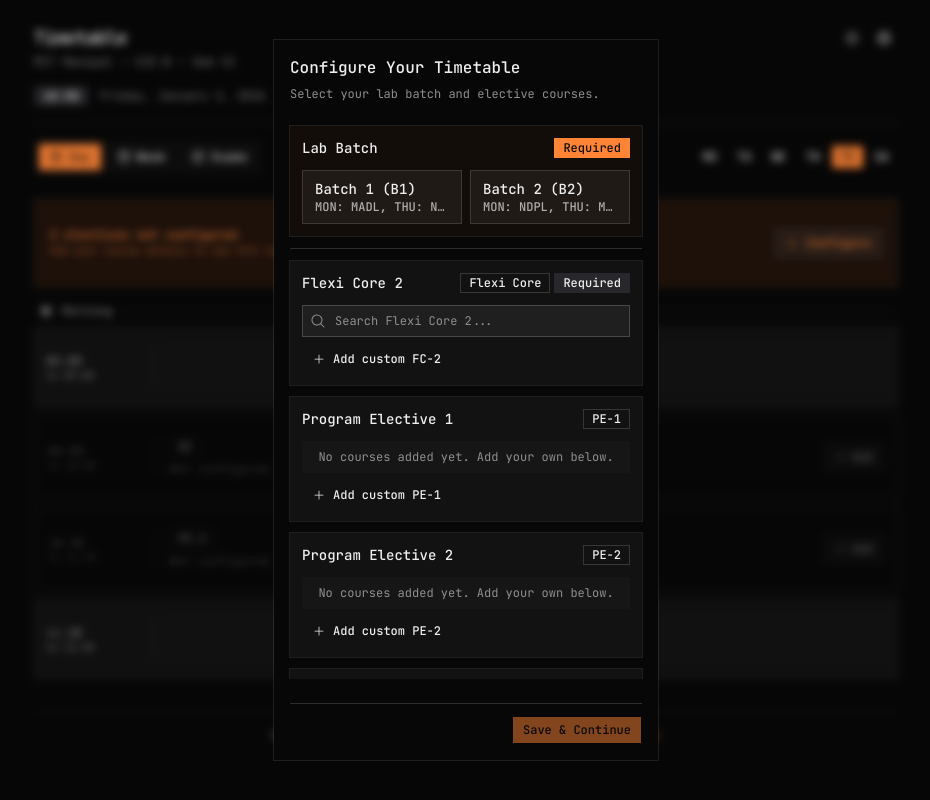
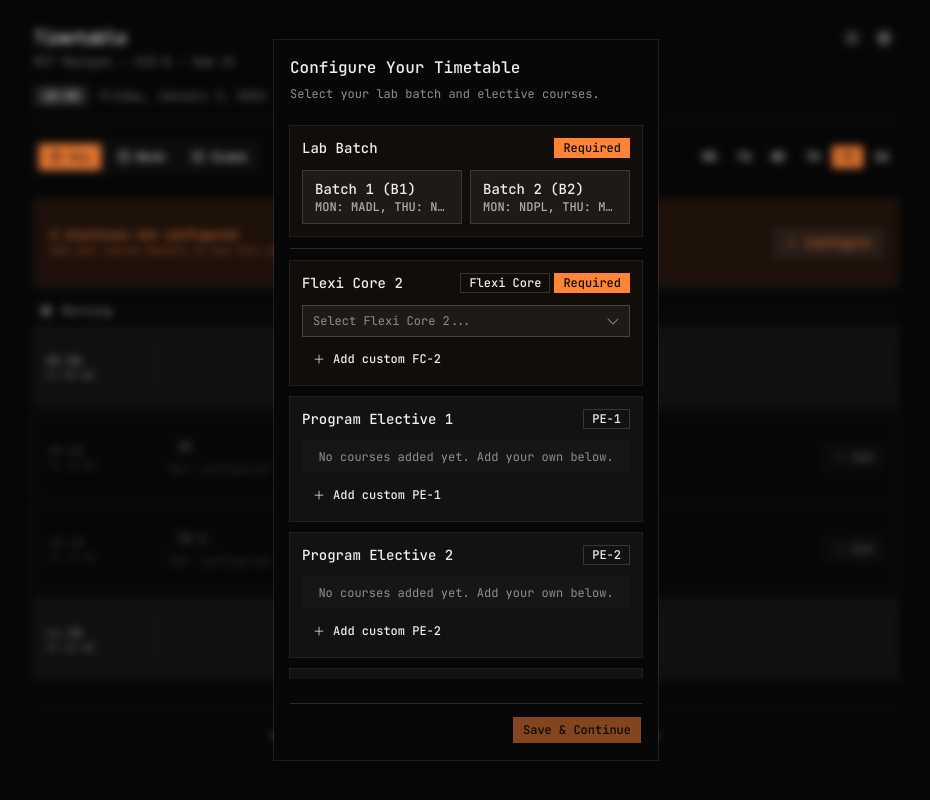
Before and after one commit to aaditagrawal/semester-timetable-v1, a Next.js app: page / in a window 1280 px wide. Shown: the whole page, without its empty margins (174-1104 px from the left). Built offline with nearby package versions, Linux system fonts and the light colour scheme.

Commit message:
UX improvements for new users

```diff
--- a/components/setup-modal.tsx
+++ b/components/setup-modal.tsx
@@ -23,6 +23,13 @@ import {
 } from "@/lib/hooks/use-timetable";
 import { ElectiveGroup, LabBatch } from "@/lib/timetable-data";
 import { PlusIcon, TrashIcon, XIcon, CheckIcon, MagnifyingGlassIcon, PencilSimpleIcon } from "@phosphor-icons/react";
+import {
+    Select,
+    SelectContent,
+    SelectItem,
+    SelectTrigger,
+    SelectValue,
+} from "@/components/ui/select";
 
 interface SetupModalProps {
     open: boolean;
@@ -259,6 +266,7 @@ export function SetupModal({
                         const options = getOptionsForType(type);
                         const hasOptions = options.length > 0;
                         const isRequired = type === "FC-2";
+                        const useDropdown = type === "OE" || type === "FC-2";
                         const selectedOption = getSelectedOption(type);
                         const searchQuery = searchQueries[type] || "";
                         const filteredOptions = searchQuery
@@ -271,18 +279,34 @@ export function SetupModal({
                             : options.slice(0, 10);
 
                         return (
-                            <Card key={type} size="sm">
+                            <Card key={type} size="sm" className={isRequired ? "border-primary/20 bg-primary/5" : undefined}>
                                 <CardHeader className="pb-1">
                                     <CardTitle className="flex items-center justify-between gap-2 flex-wrap">
                                         <span className="text-xs sm:text-sm">{getTypeLabel(type)}</span>
                                         <div className="flex gap-1 flex-shrink-0">
                                             <Badge variant="outline" className="text-[10px] sm:text-xs">{type === "FC-2" ? "Flexi Core" : type}</Badge>
-                                            {isRequired && <Badge variant="secondary" className="text-[10px] sm:text-xs">Required</Badge>}
+                                            {isRequired && <Badge variant="default" className="text-[10px] sm:text-xs">Required</Badge>}
                                         </div>
                                     </CardTitle>
                                 </CardHeader>
                                 <CardContent className="space-y-2">
-                                    {selectedOption ? (
+                                    {useDropdown && hasOptions ? (
+                                        <Select
+                                            value={selections[type] || ""}
+                                            onValueChange={(value) => handleSelectionChange(type, value)}
+                                        >
+                                            <SelectTrigger className="w-full">
+                                                <SelectValue placeholder={`Select ${getTypeLabel(type)}...`} />
+                                            </SelectTrigger>
+                                            <SelectContent>
+                                                {options.map((option) => (
+                                                    <SelectItem key={option.id} value={option.id}>
+                                                        {option.abbreviation} — {option.name}
+                                                    </SelectItem>
+                                                ))}
+                                            </SelectContent>
+                                        </Select>
+                                    ) : selectedOption ? (
                                         <div className="flex items-center justify-between gap-2 p-2 bg-primary/10 border border-primary/20 rounded-none">
                                             <div className="flex-1 min-w-0">
                                                 <div className="font-medium text-xs sm:text-sm">{selectedOption.abbreviation}</div>
```
